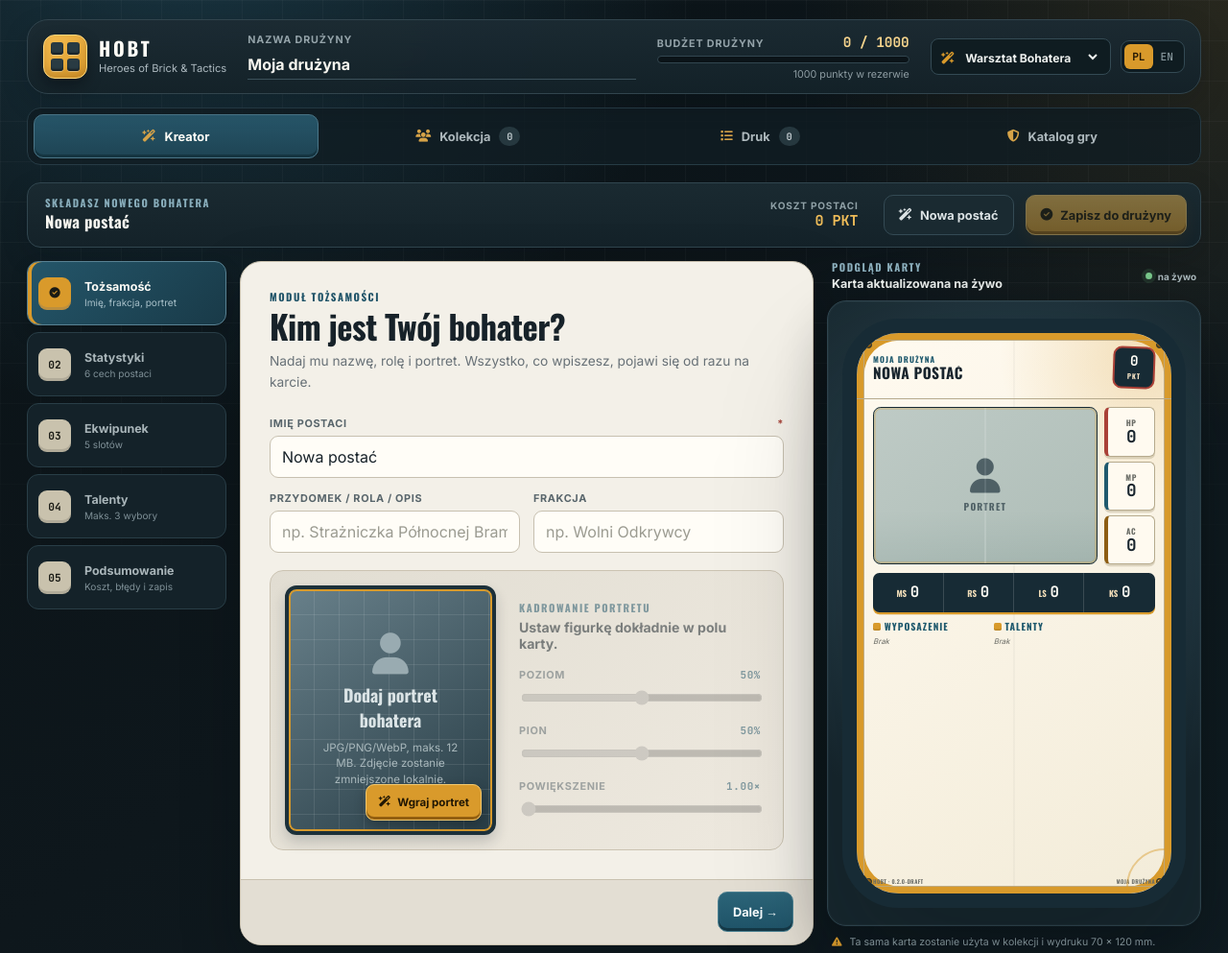
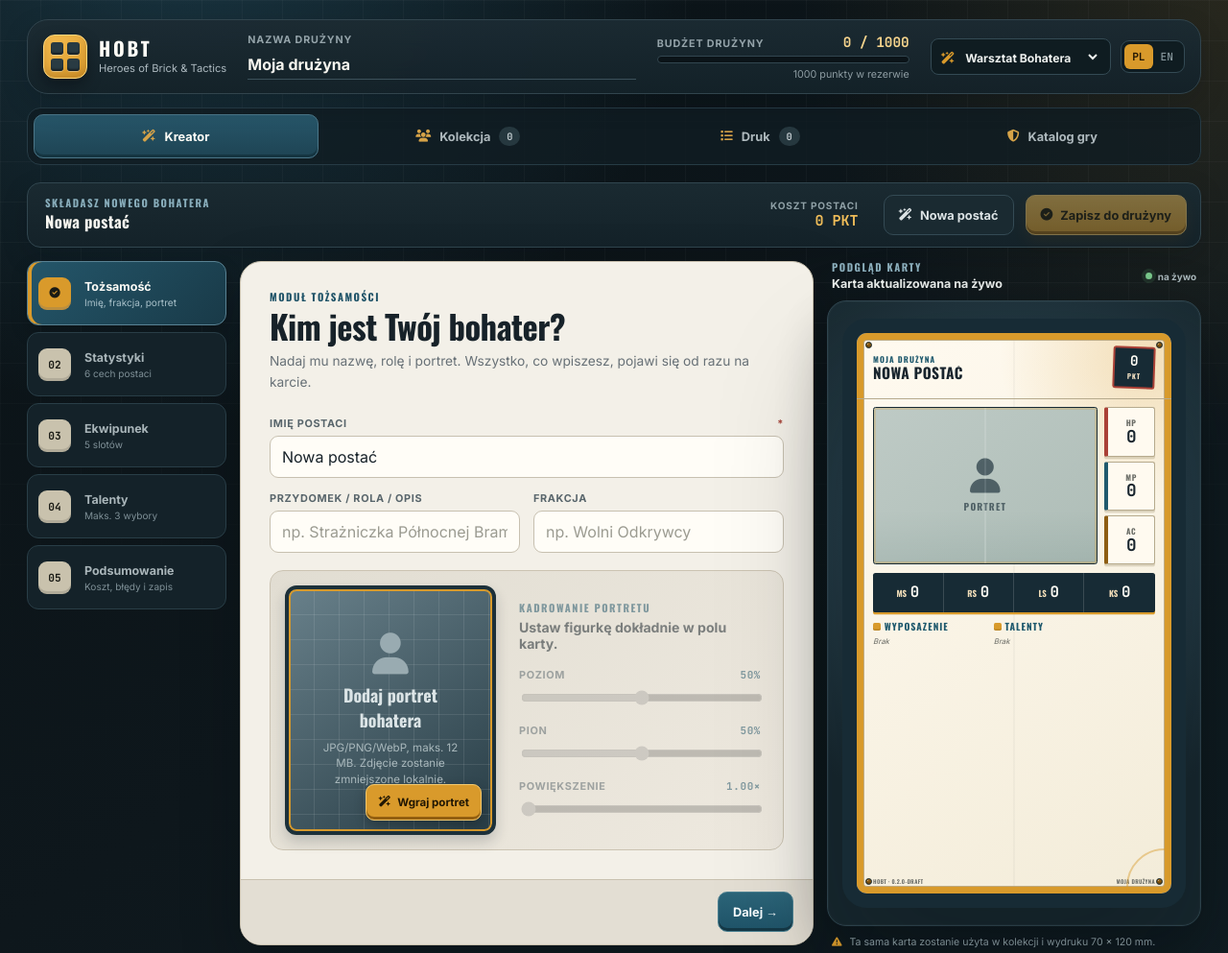
Before and after one commit to rozmiarD/hobt, a website built with Vite: page web/index.html in a window 1280 px wide. Shown: the whole page at 96% size. Built offline with nearby package versions, Linux system fonts and the light colour scheme.

Commit message:
Sharpen character card corners

```diff
--- a/web/src/card-theme.css
+++ b/web/src/card-theme.css
@@ -1,4 +1,7 @@
 .hero-card {
+  --card-corner-outer: 2cqw;
+  --card-corner-inner: 0.9cqw;
+  --card-corner-module: 0.8cqw;
   --card-paper: #f4edda;
   --card-paper-strong: #fffaf0;
   --card-ink: #18242d;
--- a/web/src/card.css
+++ b/web/src/card.css
@@ -12,7 +12,7 @@
     radial-gradient(circle at 92% 4%, color-mix(in srgb, var(--card-accent) 26%, transparent), transparent 24%),
     linear-gradient(150deg, var(--card-paper-strong), var(--card-paper));
   border: 1.2cqw solid var(--card-frame);
-  border-radius: 4.6cqw;
+  border-radius: var(--card-corner-outer);
   box-shadow:
     0 4.5cqw 10cqw rgba(7, 16, 21, 0.25),
     inset 0 0 0 0.6cqw var(--card-accent);
@@ -31,7 +31,7 @@
 .hero-card::before {
   inset: 2.2cqw;
   border: 0.22cqw solid color-mix(in srgb, var(--card-line) 78%, transparent);
-  border-radius: 2.7cqw;
+  border-radius: var(--card-corner-inner);
 }
 
 .hero-card::after {
@@ -151,7 +151,7 @@
   color: #fffdf5;
   background: var(--card-frame);
   border: 0.7cqw solid var(--card-accent);
-  border-radius: 2.8cqw;
+  border-radius: var(--card-corner-module);
   text-align: center;
   transform: rotate(2deg);
 }
@@ -186,7 +186,7 @@
   background:
     linear-gradient(145deg, color-mix(in srgb, var(--card-portrait-back) 80%, #fff), var(--card-portrait-back));
   border: 0.35cqw solid var(--card-frame);
-  border-radius: 2.4cqw;
+  border-radius: var(--card-corner-module);
   box-shadow: inset 0 0 0 0.55cqw color-mix(in srgb, var(--card-accent) 28%, transparent);
 }
 
@@ -244,7 +244,7 @@
   background: var(--card-paper-strong);
   border: 0.3cqw solid var(--card-line);
   border-left: 1.4cqw solid var(--card-secondary);
-  border-radius: 1.8cqw;
+  border-radius: var(--card-corner-module);
   box-shadow: 0 0.7cqw 0 color-mix(in srgb, var(--card-line) 45%, transparent);
 }
 
@@ -282,7 +282,7 @@
   margin: 0 5.2cqw;
   overflow: hidden;
   background: var(--card-frame);
-  border-radius: 2cqw;
+  border-radius: var(--card-corner-module);
   box-shadow: 0 0.7cqw 0 var(--card-accent);
 }
 
@@ -514,7 +514,7 @@
   position: absolute;
   inset: 0 auto auto 0;
   max-width: none;
-  border-radius: 16px;
+  border-radius: 7px;
   box-shadow: none;
   break-inside: avoid;
   transform: scale(0.7559055);
```
